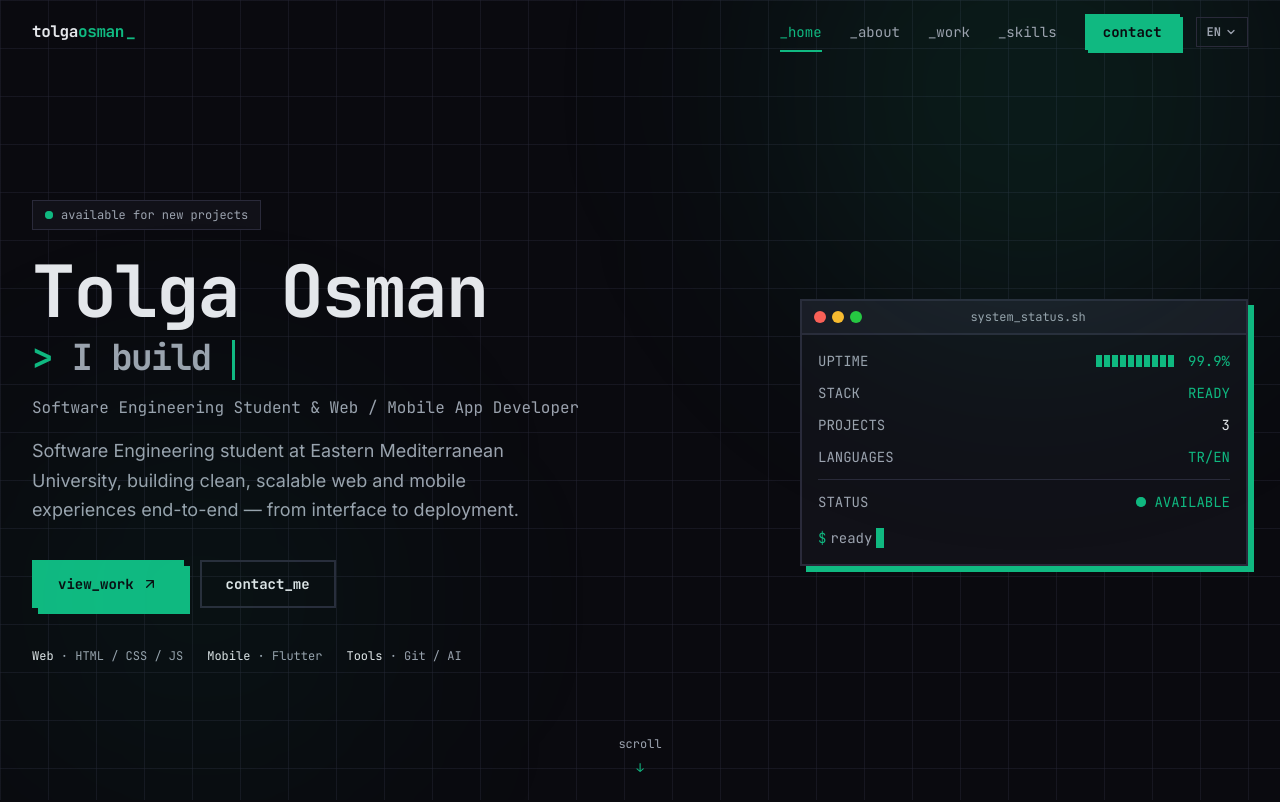
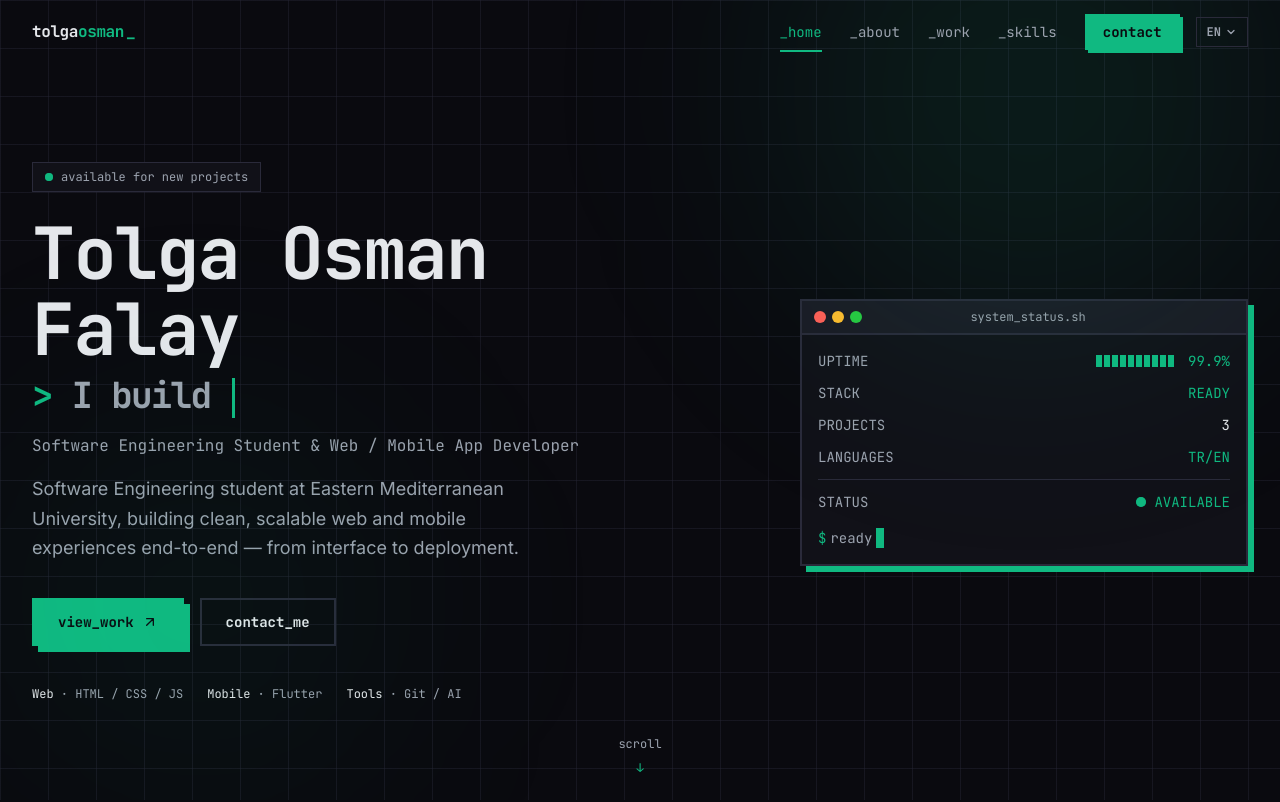
Before and after one commit to tolgaosman/osmanPortfolio, a Next.js app: page / in a window 1280 px wide. Shown: the top 802 px of the page. Built offline with nearby package versions, Linux system fonts and the light colour scheme.

Commit message:
Update HeroSection.tsx

```diff
--- a/components/Hero/HeroSection.tsx
+++ b/components/Hero/HeroSection.tsx
@@ -53,7 +53,7 @@ export default function HeroSection() {
             variants={item}
             className="font-mono text-4xl font-bold leading-[1.05] tracking-tight sm:text-5xl lg:text-6xl xl:text-7xl"
           >
-            <span className="block text-text">Tolga Osman</span>
+            <span className="block text-text">Tolga Osman Falay</span>
             <span className="mt-2 block text-2xl text-muted sm:text-3xl lg:text-4xl">
               <span className="text-accent">&gt;</span>{h.buildPrefix ? ` ${h.buildPrefix} ` : " "}
               <TypewriterText
```
